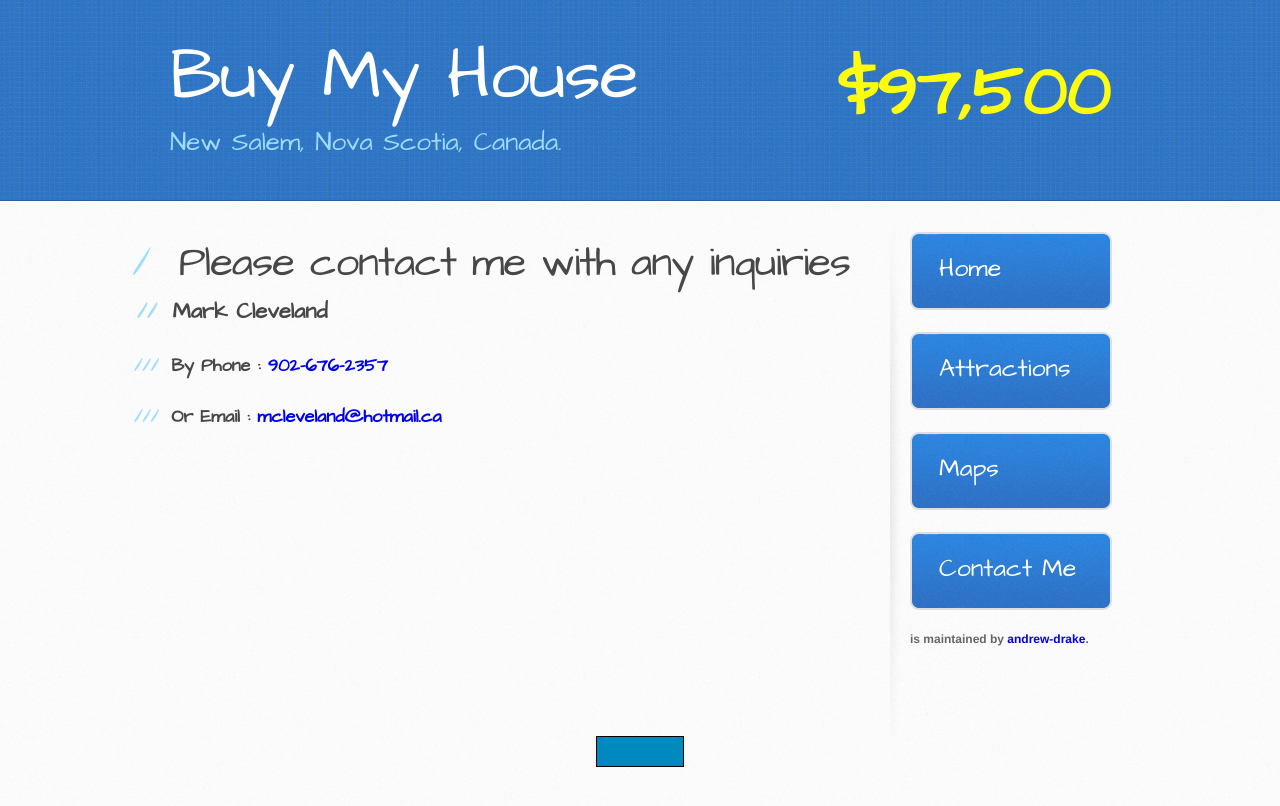
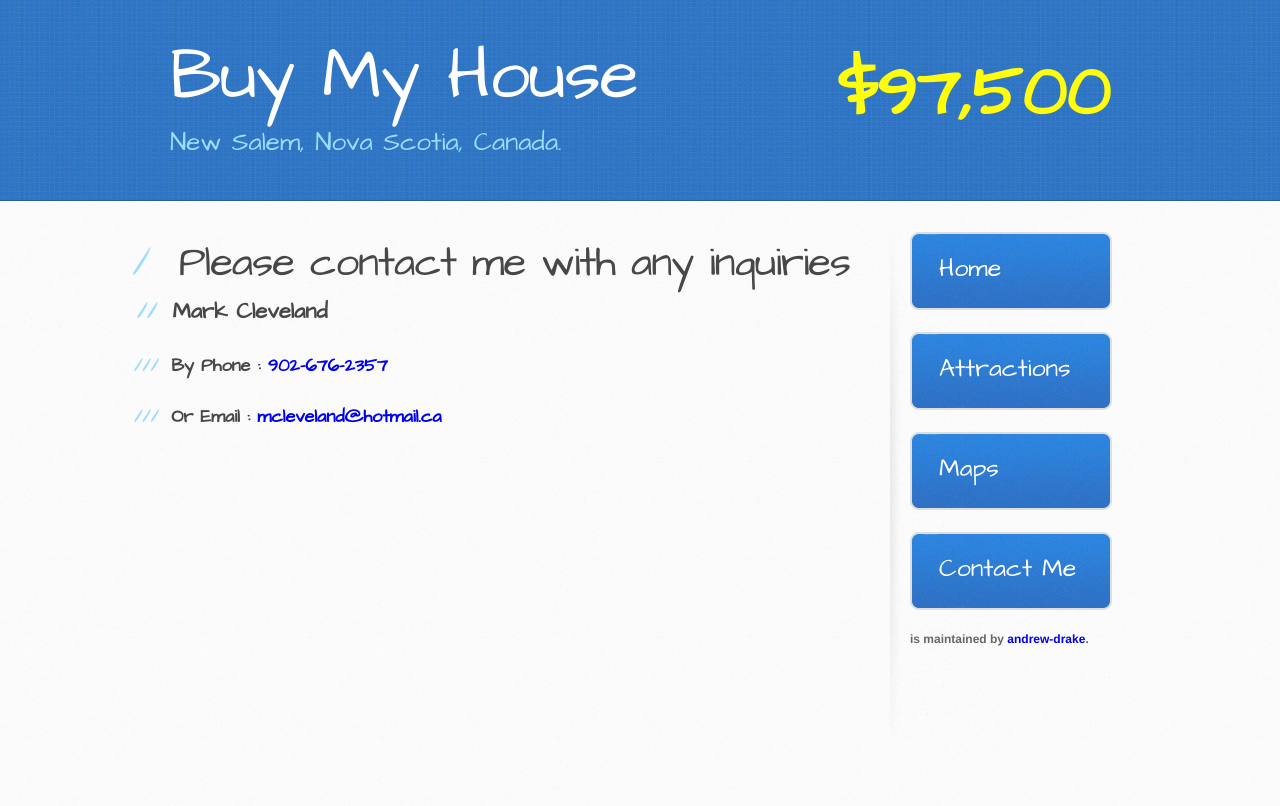
Before and after one commit to andrew-drake/buy-my-house, a Jekyll site: the page built from contact_me/index.md, in a window 1280 px wide. Shown: the top 806 px of the page. Built offline with Jekyll 4.4.1, drawn with Linux system fonts in a browser that asks for light colours; nearby versions of some CDN libraries.

Commit message:
updated default info

```diff
--- a/_layouts/default.html
+++ b/_layouts/default.html
@@ -71,9 +71,6 @@
       </div>
     </div>
 
-	<center><p .....><div... whatever....>
-	<a href="http://www.freedomain.co.nr/" target="_blank"><img src="{{site.baseurl}}/images/anima.gif" width="88" height="31" border="0" alt="Free Domains @ .co.nr" /></a>
-	</div></p></center>
 
   </body>
 </html>
```
